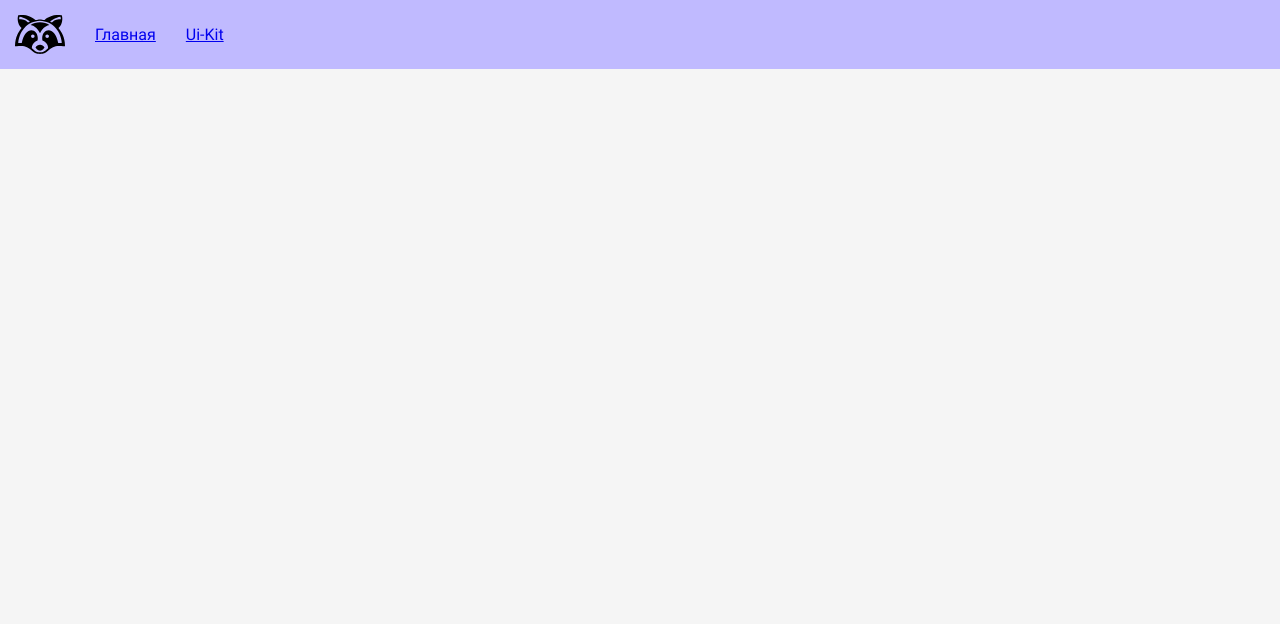
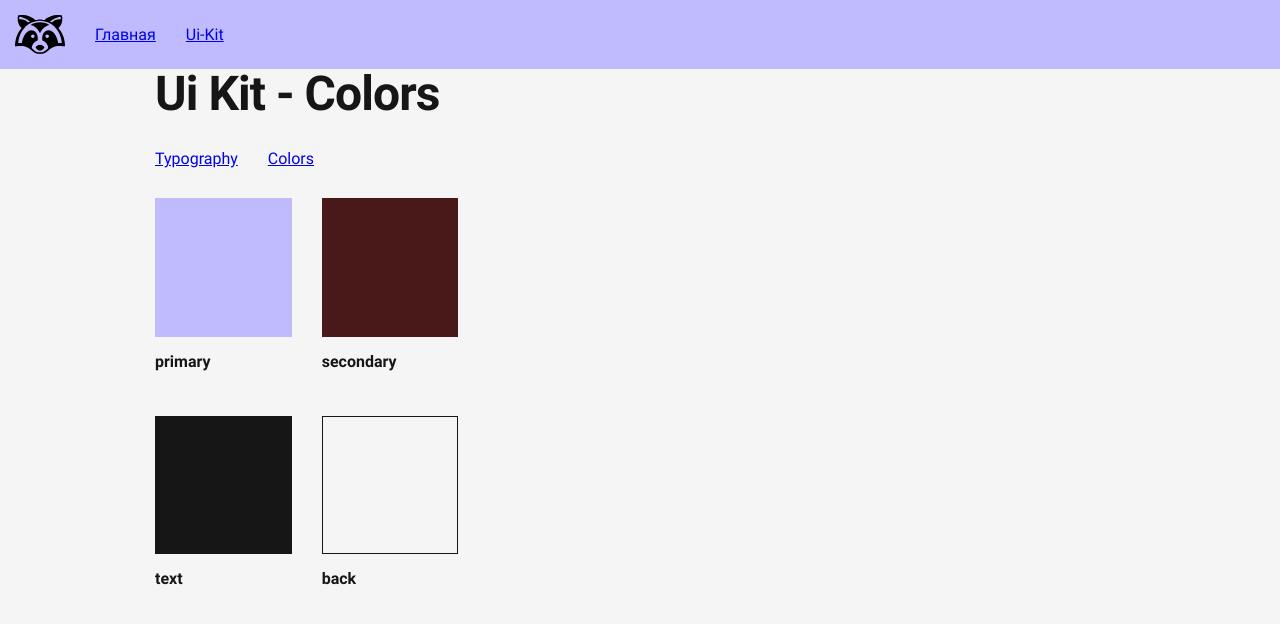
Before and after one commit to ramstex/reactor, a React app: page /ui-kit/colors in a window 1280 px wide. Before the commit this address had no page. Shown: the top 624 px of the page. Built offline with nearby package versions, Linux system fonts and the light colour scheme.

Commit message:
Colors ui-kit page

```diff
--- a/src/components/App/App.jsx
+++ b/src/components/App/App.jsx
@@ -10,7 +10,8 @@ import {
 import Layout from '../Layout/Layout.jsx';
 import PageHome from '../../pages/Home/Home.jsx';
 import PageUiKit from '../../pages/UiKit/UiKit.jsx';
-import PageUiKitTypography from '../../pages/UiKit/pages/Typography.jsx';
+import PageUiKitTypography from '../../pages/UiKit/pages/Typography/Typography.jsx';
+import PageUiKitColors from '../../pages/UiKit/pages/Colors/Colors.jsx';
 
 class App extends React.Component {
 	//	Классы
@@ -32,6 +33,7 @@ class App extends React.Component {
 							<Route path={ '/' } element={ <PageHome /> } />
 							<Route path={ '/ui-kit' } element={ <PageUiKit /> } />
 							<Route path={ '/ui-kit/typography' } element={ <PageUiKitTypography /> } />
+							<Route path={ '/ui-kit/colors' } element={ <PageUiKitColors /> } />
 						</Routes>
 					</Layout>
 				</Router>
--- a/src/components/Grid/Col.jsx
+++ b/src/components/Grid/Col.jsx
@@ -36,13 +36,17 @@ Col.propTypes = {
 
 	tag: PropTypes.string,
 
-	col: PropTypes.oneOf( [
-		'auto',
+	col: PropTypes.oneOfType( [
+		PropTypes.oneOf( [
+			'auto',
+		] ),
 		PropTypes.number,
 	] ),
 
-	offset: PropTypes.oneOf( [
-		'auto',
+	offset: PropTypes.oneOfType( [
+		PropTypes.oneOf( [
+			'auto',
+		] ),
 		PropTypes.number,
 	] ),
 };
--- a/src/components/Grid/Col.scss
+++ b/src/components/Grid/Col.scss
@@ -1,7 +1,38 @@
 @use 'sass:math';
 @use '../../style/layout.scss' as layout;
+
+$cols: 12;
+
+@function getColSize($col: 1) {
+	@return #{ math.div($col, $cols) * 100 + '%' };
+}
 
 .col {
 	padding-left: math.div(layout.$gap, 2);
 	padding-right: math.div(layout.$gap, 2);
+
+	&._col {
+		@for $col from 1 through $cols {
+			&_#{$col} {
+				flex-shrink: 0;
+				width: getColSize($col);
+			}
+		}
+
+		&_auto {
+			width: auto;
+		}
+	}
+
+	&._offset {
+		@for $col from 1 through $cols {
+			&_#{$col} {
+				margin-left: getColSize($col);
+			}
+		}
+
+		&_auto {
+			margin-left: auto;
+		}
+	}
 }
--- /dev/null
+++ b/src/pages/UiKit/components/Color/Color.jsx
@@ -0,0 +1,51 @@
+import React from 'react';
+import PropTypes from 'prop-types';
+import classnames from 'classnames';
+
+import './Color.scss';
+
+class UiKitColor extends React.Component {
+	//	Классы
+	classNameRoot() {
+		const { className } = this.props;
+		return classnames( 'ui-kit-color', className );
+	}
+
+	styleSample() {
+		const { code, border } = this.props;
+		return {
+			backgroundColor: code,
+			borderColor: border || undefined,
+		};
+	}
+
+	render() {
+		const { title, description } = this.props;
+
+		return (
+			<div className={ this.classNameRoot() }>
+				<div className={ 'ui-kit-color__sample' } style={ this.styleSample() }/>
+
+				<p className='ui-kit-color__title'>
+					{ title }
+				</p>
+
+				{ !!description &&
+					<p className='ui-kit-color__description _sm'>
+						{ description }
+					</p>
+				}
+			</div>
+		);
+	}
+}
+
+UiKitColor.propTypes = {
+	className: PropTypes.string,
+	code: PropTypes.string.isRequired,
+	title: PropTypes.string.isRequired,
+	description: PropTypes.string,
+	border: PropTypes.string,
+};
+
+export default UiKitColor;
--- /dev/null
+++ b/src/pages/UiKit/components/Color/Color.scss
@@ -0,0 +1,19 @@
+@use 'sass:math';
+@use '../../../../style/layout.scss' as layout;
+
+.ui-kit-color {
+	&__sample {
+		width: 100%;
+		padding-top: 100%;
+		border: 1px solid transparent;
+	}
+
+	&__title {
+		margin-top: math.div( layout.$gap, 2 );
+		font-weight: bold;
+	}
+
+	&__description {
+
+	}
+}
--- a/src/pages/UiKit/components/Nav/Nav.jsx
+++ b/src/pages/UiKit/components/Nav/Nav.jsx
@@ -11,7 +11,7 @@ class LocalNav extends React.Component {
 	//	Классы
 	classNameRoot() {
 		const { className } = this.props;
-		return classnames( 'page-ui-kit-nav', className );
+		return classnames( 'ui-kit-nav', className );
 	}
 
 	render() {
@@ -20,6 +20,10 @@ class LocalNav extends React.Component {
 				<Row>
 					<Col>
 						<BaseLink href={ '/ui-kit/typography' }>Typography</BaseLink>
+					</Col>
+
+					<Col>
+						<BaseLink href={ '/ui-kit/colors' }>Colors</BaseLink>
 					</Col>
 				</Row>
 			</div>
--- a/src/pages/UiKit/components/Nav/Nav.scss
+++ b/src/pages/UiKit/components/Nav/Nav.scss
@@ -1,6 +1,6 @@
 @use '../../../../style/layout.scss' as layout;
 
-.page-ui-kit-nav {
+.ui-kit-nav {
 	margin-top: layout.$gap;
 	margin-bottom: layout.$gap;
 }
--- /dev/null
+++ b/src/pages/UiKit/pages/Colors/Colors.jsx
@@ -0,0 +1,58 @@
+import React from 'react';
+import PropTypes from 'prop-types';
+import classnames from 'classnames';
+
+import MarkupSection from '../../../../components/Markup/Section/Section.jsx';
+import { Row, Col } from '../../../../components/Grid/Grid.jsx';
+import LocalNav from '../../components/Nav/Nav.jsx';
+import LocalColor from '../../components/Color/Color.jsx';
+
+import './Colors.scss';
+
+class PageUiKitColors extends React.Component {
+	//	Классы
+	classNameRoot() {
+		const { className } = this.props;
+		return classnames( 'page-ui-kit-colors', className );
+	}
+
+	classNameCol() {
+		return classnames( '_mb_6' );
+	}
+
+	render() {
+		return (
+			<div className={ this.classNameRoot() }>
+				<MarkupSection title={'Ui Kit - Colors'}>
+					<LocalNav />
+
+					<Row>
+						<Col className={ this.classNameCol() } col={ 2 }>
+							<LocalColor code={ '#c0baff' } title={ 'primary' } />
+						</Col>
+
+						<Col className={ this.classNameCol() } col={ 2 }>
+							<LocalColor code={ '#491818' } title={ 'secondary' } />
+						</Col>
+					</Row>
+
+					<Row>
+						<Col className={ this.classNameCol() } col={ 2 }>
+							<LocalColor code={ '#161616' } title={ 'text' } />
+						</Col>
+
+						<Col className={ this.classNameCol() } col={ 2 }>
+							<LocalColor code={ '#f5f5f5' } title={ 'back' } border={ '#161616' } />
+						</Col>
+					</Row>
+				</MarkupSection>
+			</div>
+		);
+	}
+}
+
+PageUiKitColors.propTypes = {
+	className: PropTypes.string,
+};
+
+export default PageUiKitColors;
--- /dev/null
+++ b/src/pages/UiKit/pages/Colors/Colors.scss
@@ -0,0 +1,8 @@
+@use 'sass:math';
+@use '../../../../style/layout.scss' as layout;
+
+.page-ui-kit-colors {
+	&__col {
+		margin-bottom: layout.$gap;
+	}
+}
--- a/src/pages/UiKit/pages/Typography.jsx
+++ b/src/pages/UiKit/pages/Typography/Typography.jsx
@@ -2,8 +2,8 @@ import React from 'react';
 import PropTypes from 'prop-types';
 import classnames from 'classnames';
 
-import MarkupSection from '../../../components/Markup/Section/Section.jsx';
-import LocalNav from '../components/Nav/Nav.jsx';
+import MarkupSection from '../../../../components/Markup/Section/Section.jsx';
+import LocalNav from '../../components/Nav/Nav.jsx';
 
 class PageUiKitTypography extends React.Component {
 	//	Классы
--- a/src/style/colors.scss
+++ b/src/style/colors.scss
@@ -1,6 +1,6 @@
 $colors: (
 	primary: #c0baff,
-	secondary: #c0baff,
+	secondary: #491818,
 
 	text: #161616,
 	back: #f5f5f5,
--- a/src/style/layout.scss
+++ b/src/style/layout.scss
@@ -2,6 +2,91 @@
 
 $gap: 30px;
 
-@function resp($value: 100, $layout: 360, $unit: vw) {
+@function resp( $value: 100, $layout: 360, $unit: vw ) {
 	@return ( math.div( $value, $layout ) * 100 ) + $unit;
 }
+
+$sizes: (
+	margins: (
+		m: (
+			margin,
+		),
+
+		mv: (
+			margin-top,
+			margin-bottom,
+		),
+
+		mh: (
+			margin-left,
+			margin-right,
+		),
+
+		mt: (
+			margin-top,
+		),
+
+		mb: (
+			margin-bottom,
+		),
+
+		ml: (
+			margin-left,
+		),
+
+		mr: (
+			margin-right,
+		),
+	),
+
+	paddings: (
+		p: (
+			padding,
+		),
+
+		pv: (
+			padding-top,
+			padding-bottom,
+		),
+
+		ph: (
+			padding-left,
+			padding-right,
+		),
+
+		pt: (
+			padding-top,
+		),
+
+		pb: (
+			padding-bottom,
+		),
+
+		pl: (
+			padding-left,
+		),
+
+		pr: (
+			padding-right,
+		),
+	),
+);
+
+@each $name, $size in $sizes {
+	@each $margin, $props in $size {
+		._#{$margin} {
+			@for $i from -12 through 12 {
+				&_#{$i} {
+					@each $prop in $props {
+						#{$prop}: math.div( $gap, 4 ) * $i;
+					}
+				}
+			}
+			&_auto {
+				@each $prop in $props {
+					#{$prop}: auto;
+				}
+			}
+		}
+	}
+}
```
